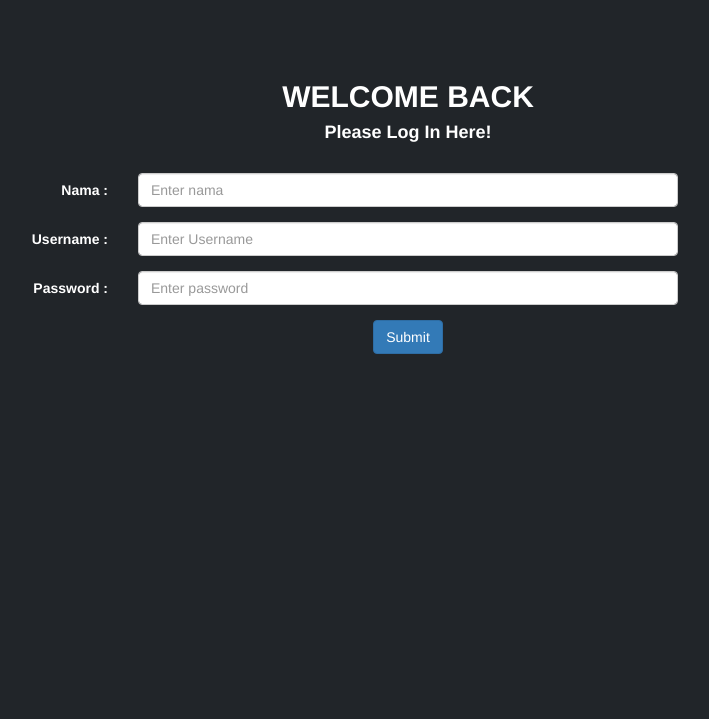
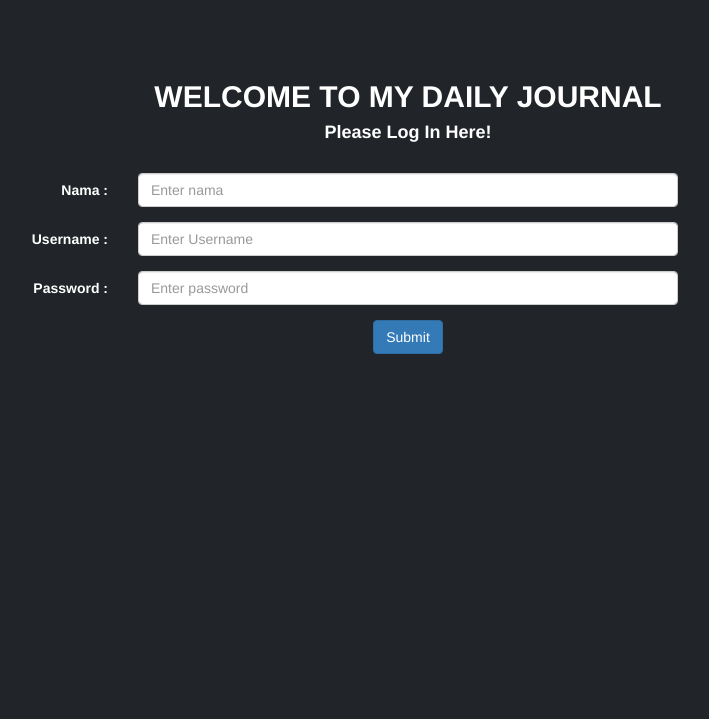
Before and after one commit to rizkidwiltfsr/dailyjournal, a PHP site: page /login.php in a window 1280 px wide. Shown: the top 719 px of the page, without its empty margins (232-941 px from the left). Run offline with PHP 8.4, Linux system fonts and the light colour scheme; data comes from the database, SQL or seed files in the repository.

Commit message:
ubah judul form login

```diff
--- a/login.php
+++ b/login.php
@@ -66,7 +66,7 @@ if ($_SERVER["REQUEST_METHOD"] == "POST") {
       <div class="container " style="height: 600px;">
         <div class=" justify-content-center align-items-center" style="min-height: 100vh;">
           <form class="form-horizontal" action="login.php" method="post" >
-          <h2 style="text-align: center"><strong>WELCOME BACK</strong></h2>
+          <h2 style="text-align: center"><strong>WELCOME TO MY DAILY JOURNAL</strong></h2>
           <h4 style="text-align: center"><strong>Please Log In Here!</strong></h4><br>
             <div class="form-group ">
               <label class="control-label col-sm-3 " for="nama">Nama :   </label>
```
